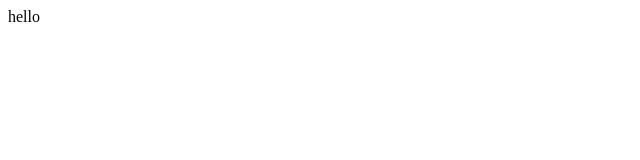
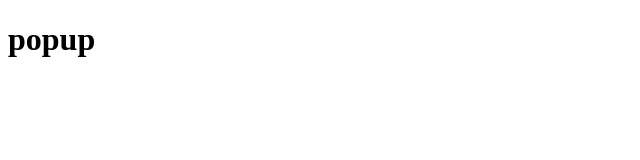
Before and after one commit to zamong25/Schedule_Calendar, a plain HTML site: page popup.html in a window 1280 px wide. Shown: the whole page, without its empty margins (0-640 px from the left). Drawn offline with Linux system fonts and the light colour scheme.

Commit message:
Co-authored-by: isc05063@gmail.com <isc05063@gmail.com>

```diff
--- a/popup.html
+++ b/popup.html
@@ -7,6 +7,6 @@
     <title>popup</title>
 </head>
 <body>
-    hello
+    <h1>popup</h1>
 </body>
 </html>
```
